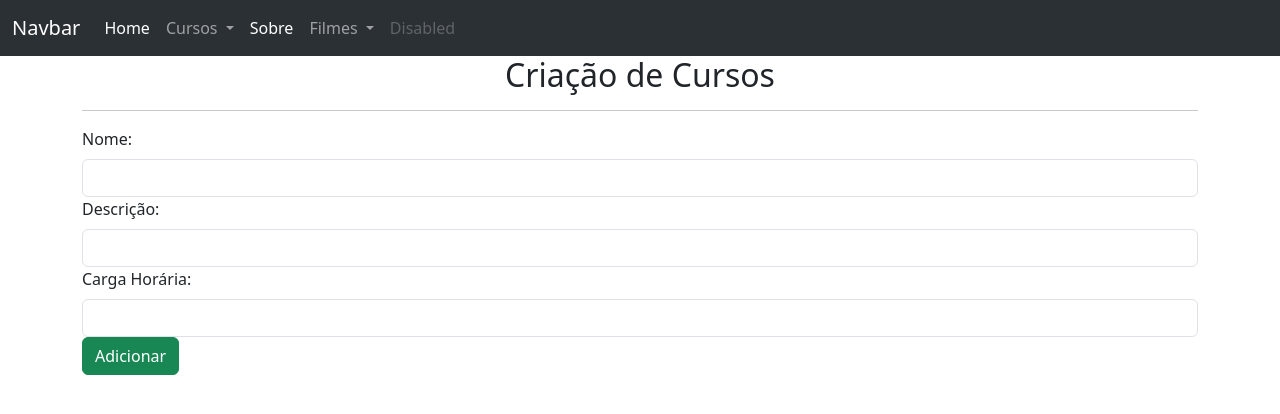
After one commit to marcoguarato15/pythondev, a Flask app: page /cursos/create_cursos in a window 1280 px wide. The commit adds this page. Shown: the top 414 px of the page. Run offline with Flask 3, Linux system fonts and the light colour scheme.

Commit message:
Criação e visualização de cursos

```diff
--- a/PythonFlask/Model/Cursos.py
+++ b/PythonFlask/Model/Cursos.py
@@ -1,6 +1,6 @@
 from app import db
 
-class Cursos(db.Model):
+class Curso(db.Model):
     id = db.Column(db.Integer, primary_key=True)
     nome = db.Column(db.String(50))
     descricao = db.Column(db.String(100))
--- a/PythonFlask/app.py
+++ b/PythonFlask/app.py
@@ -1,23 +1,29 @@
-from flask import Flask, render_template, request
+from flask import Flask, render_template, request, redirect, url_for
 import urllib.request, json
 from flask_sqlalchemy import SQLAlchemy
 
 app = Flask(__name__)
 
+# Cria a configuração de url do Banco de Dados e chama a instancia do banco passando o Flask(app criado na linha 5)
+# No código with app.app_context():... cria as tabelas e o banco
+app.config['SQLALCHEMY_DATABASE_URI'] = 'sqlite:///cursos.sqlite3'
+
+print("URL db:",app.config['SQLALCHEMY_DATABASE_URI'])
+
+db = SQLAlchemy(app)
+
+# Importação das classes, Fazer uma fábrica de aplicativos para funcionar corretamente
+# sem ser necessário importar após a criação da variável db (antes da erro de importação circular)
+from Model.Cursos import Curso
+
+## Cria o banco e as tabelas se não existirem
+with app.app_context():
+    db.create_all()
+
 # Caso seja iniciado com python app.py é necessário ficar neste local pois
 # ele configura o banco após inicializar o app para que não tenha uma importação circular (resolvida com uma fábrica de aplicativos)
 if __name__ == "__main__":
     app.run()
-
-# Cria a configuração de url do Banco de Dados e chama a instancia do banco passando o Flask(app criado na linha 5)
-# No código with app.app_context():... cria as tabelas e o banco
-app.config['SQLALCHEMY_DATABASE_URI'] = 'sqlite:///cursos.sqlite3'
-db = SQLAlchemy(app)
-
-# Importação das classes, Fazer uma fábrica de aplicativos para funcionar corretamente
-# sem ser necessário importar após a criação da variável db (antes da erro de importação circular)
-from Model.Cursos import Cursos
-
 
 # Inicialização com escopo global para não resetar a lista sempre que executar a função principal
 frutas = []
@@ -78,6 +84,28 @@ def filmes(propriedade):
 
     return render_template("filmes.html", filmes=jsonData['results'])
 
-## Cria o banco e as tabelas se não existirem
-with app.app_context():
-    db.create_all()
+
+@app.route("/cursos/<propriedade>", methods=["GET","POST"])
+def cursos(propriedade):
+    if propriedade == "lista_cursos":
+        return render_template('lista_cursos.html', cursos=Curso.query.all())
+
+    elif propriedade == "create_cursos":
+        msg = None
+        if request.method == "POST":
+            print("Método post")
+            if (nome := request.form.get("nome")) and (descricao := request.form.get("descricao")) and (carga_horaria := request.form.get("carga_horaria")):
+                print("com campos ok")
+                try:
+                    curso = Curso(nome, descricao, carga_horaria)
+                    with (session := db.session()):
+                        session.add(curso)
+                        session.commit()
+                        print("Comitado")
+                    msg = 1
+                    return redirect(url_for('cursos', propriedade='lista_cursos'))
+                except Exception as e:
+                    print("Erro ao adicionar curso:", e)
+                    db.session.rollback()
+        return render_template("create_cursos.html", msg=msg)   #', msg=msg' para mensagens de tela, verificando no Jinja e funcionando
+                                                                # com JS futuramente ver  se isto funciona
--- /dev/null
+++ b/PythonFlask/static/style.css
@@ -0,0 +1,3 @@
+h2 {
+    text-align: center;
+}
--- a/PythonFlask/templates/base.html
+++ b/PythonFlask/templates/base.html
@@ -7,6 +7,7 @@
     <title>AppPython</title>
     <link rel="stylesheet" href="https://cdn.jsdelivr.net/npm/bootstrap@5.3.3/dist/css/bootstrap.min.css"
         integrity="sha384-QWTKZyjpPEjISv5WaRU9OFeRpok6YctnYmDr5pNlyT2bRjXh0JMhjY6hW+ALEwIH" crossorigin="anonymous">
+    <link rel="stylesheet" href="static/style.css">
 </head>
 
 <body>
@@ -23,8 +24,15 @@
                     <li class="nav-item">
                         <a class="nav-link active" aria-current="page" href="{{url_for('principal')}}">Home</a>
                     </li>
-                    <li class="nav-item">
-                        <a class="nav-link active" href="#">Filmes</a>
+                    <li class="nav-item dropdown">
+                        <a class="nav-link dropdown-toggle" href="#" role="button" data-bs-toggle="dropdown"
+                            aria-expanded="false">
+                            Cursos
+                        </a>
+                        <ul class="dropdown-menu">
+                            <li><a class="dropdown-item" href="{{url_for('cursos', propriedade='lista_cursos')}}">Lista de Cursos</a></li>
+                            <li><a class="dropdown-item" href="{{url_for('cursos', propriedade='create_cursos')}}">Criar Curso</a></li>
+                        </ul>
                     </li>
                     <li class="nav-item">
                         <a class="nav-link active" href="{{url_for('sobre')}}">Sobre</a>
--- /dev/null
+++ b/PythonFlask/templates/create_cursos.html
@@ -0,0 +1,21 @@
+{% extends 'base.html' %}
+{% block conteudo %}
+<h2>Criação de Cursos</h2>
+<hr>
+<form action="{{url_for('cursos', propriedade='create_cursos')}}" method="POST" class="form-group">
+    <div>
+        <label for="nome" class="form-label">Nome:</label>
+        <input type="text" class="form-control" name="nome" id="nome" minlength="5" maxlength="50" required>
+    </div>
+    <div>
+        <label for="descricao" class="form-label">Descrição:</label>
+        <input type="text" class="form-control" name="descricao" id="descricao" minlength="5" maxlength="100" required>
+    </div>
+    <div>
+        <label for="carga_horaria" class="form-label">Carga Horária:</label>
+        <input type="number" class="form-control" name="carga_horaria" id="carga_horaria" min="0" max="40" required>
+    </div>
+    <button class="btn btn-success">Adicionar</button>
+</form>
+
+{% endblock conteudo %}
```
Also changed, not shown: PythonFlask/templates/lista_cursos.html (added, +24 -0 lines), PythonFlask/instance/cursos.sqlite3.
